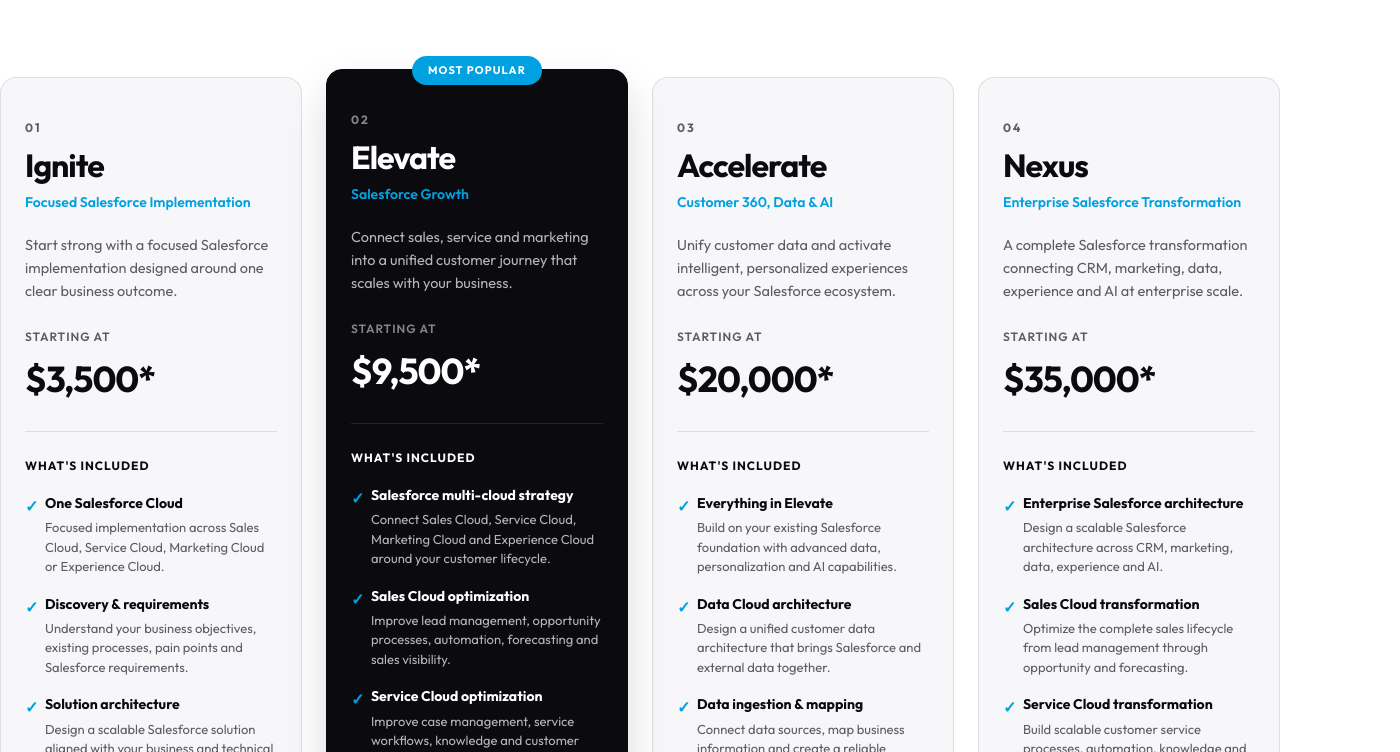
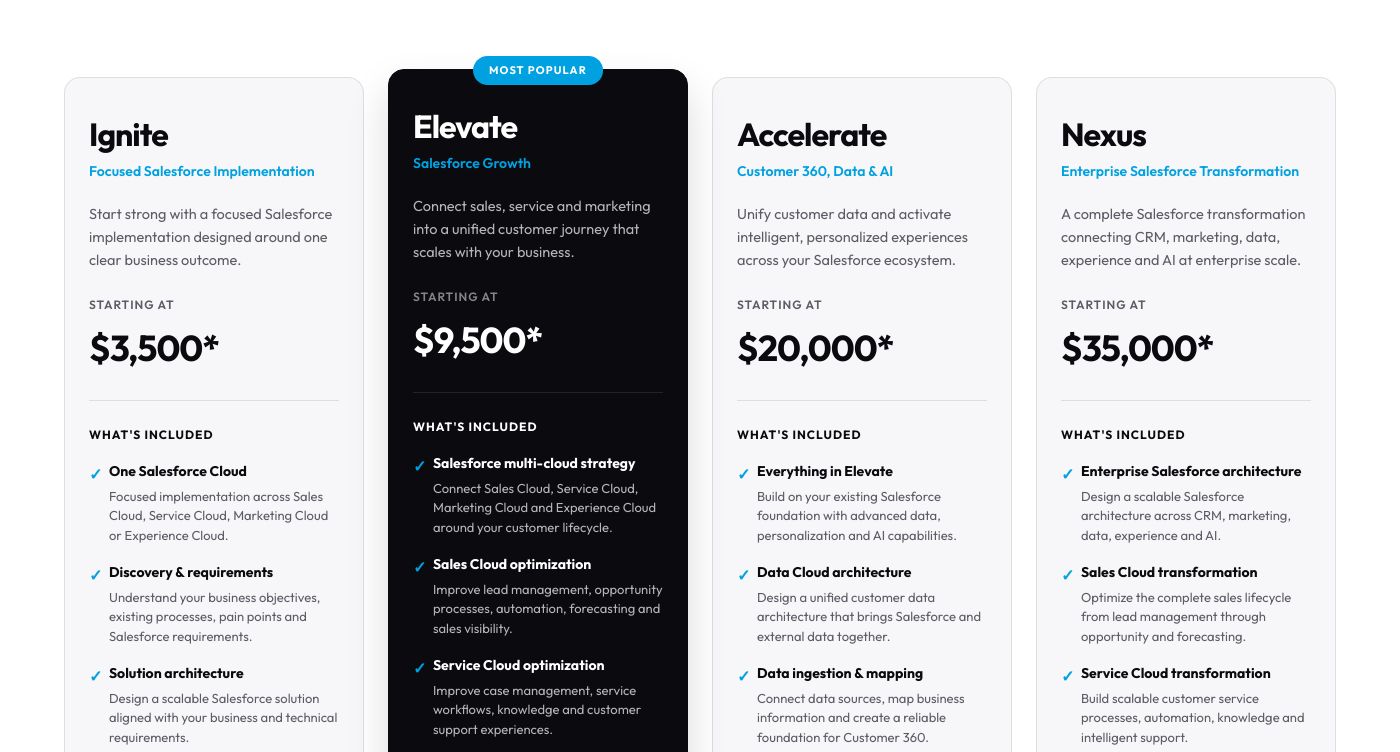
Before and after one commit to YashParkhi07/blazrs, a website: page salesforce.html in a window 1280 px wide. Shown: the part 4187-4939 px from the top of the page, 1400 px wide, since content can reach past the window. Drawn offline with Linux system fonts and the light colour scheme.

Commit message:
Adjust pricing spacing to not stick to screen edges and remove package numbers

```diff
--- a/salesforce.html
+++ b/salesforce.html
@@ -216,11 +216,10 @@
       </div>
 
       <!-- Horizontal Pricing Cards -->
-      <div style="display: grid; grid-template-columns: repeat(auto-fit, minmax(300px, 1fr)); gap: 24px; margin-top: 40px; margin-bottom: 40px;">
+      <div style="display: grid; grid-template-columns: repeat(auto-fit, minmax(300px, 1fr)); gap: 24px; margin-top: 40px; margin-bottom: 40px; padding: 0 5%; max-width: 1400px; margin-left: auto; margin-right: auto;">
 
         <!-- Ignite -->
         <div style="background: var(--panel); border: 1px solid var(--line); border-radius: 16px; padding: 40px 24px; display: flex; flex-direction: column; transition: transform 0.3s ease;">
-          <p style="font-size: 12px; font-weight: 700; letter-spacing: 2px; color: var(--grey); margin-bottom: 12px;">01</p>
           <h3 style="font-size: 32px; color: var(--paper); margin-bottom: 8px; font-weight: 700; letter-spacing: -1px;">Ignite</h3>
           <p style="font-size: 14px; font-weight: 600; color: var(--cyan); margin-bottom: 20px;">Focused Salesforce Implementation</p>
           <p style="font-size: 14.5px; color: var(--grey); line-height: 1.6; margin-bottom: 24px;">Start strong with a focused Salesforce implementation designed around one clear business outcome.</p>
@@ -285,7 +284,6 @@
         <!-- Elevate -->
         <div style="background: var(--paper); border: 1px solid var(--paper); border-radius: 16px; padding: 40px 24px; display: flex; flex-direction: column; transform: translateY(-8px); box-shadow: 0 20px 40px rgba(0,0,0,0.15); position: relative;">
           <div style="position: absolute; top: -14px; left: 50%; transform: translateX(-50%); background: var(--cyan); color: #fff; font-size: 11px; font-weight: 700; text-transform: uppercase; letter-spacing: 0.1em; padding: 6px 16px; border-radius: 20px;">Most Popular</div>
-          <p style="font-size: 12px; font-weight: 700; letter-spacing: 2px; color: rgba(255,255,255,0.5); margin-bottom: 12px;">02</p>
           <h3 style="font-size: 32px; color: #fff; margin-bottom: 8px; font-weight: 700; letter-spacing: -1px;">Elevate</h3>
           <p style="font-size: 14px; font-weight: 600; color: var(--cyan); margin-bottom: 20px;">Salesforce Growth</p>
           <p style="font-size: 14.5px; color: rgba(255,255,255,0.7); line-height: 1.6; margin-bottom: 24px;">Connect sales, service and marketing into a unified customer journey that scales with your business.</p>
@@ -359,7 +357,6 @@
 
         <!-- Accelerate -->
         <div style="background: var(--panel); border: 1px solid var(--line); border-radius: 16px; padding: 40px 24px; display: flex; flex-direction: column; transition: transform 0.3s ease;">
-          <p style="font-size: 12px; font-weight: 700; letter-spacing: 2px; color: var(--grey); margin-bottom: 12px;">03</p>
           <h3 style="font-size: 32px; color: var(--paper); margin-bottom: 8px; font-weight: 700; letter-spacing: -1px;">Accelerate</h3>
           <p style="font-size: 14px; font-weight: 600; color: var(--cyan); margin-bottom: 20px;">Customer 360, Data & AI</p>
           <p style="font-size: 14.5px; color: var(--grey); line-height: 1.6; margin-bottom: 24px;">Unify customer data and activate intelligent, personalized experiences across your Salesforce ecosystem.</p>
@@ -438,7 +435,6 @@
 
         <!-- Nexus -->
         <div style="background: var(--panel); border: 1px solid var(--line); border-radius: 16px; padding: 40px 24px; display: flex; flex-direction: column; transition: transform 0.3s ease;">
-          <p style="font-size: 12px; font-weight: 700; letter-spacing: 2px; color: var(--grey); margin-bottom: 12px;">04</p>
           <h3 style="font-size: 32px; color: var(--paper); margin-bottom: 8px; font-weight: 700; letter-spacing: -1px;">Nexus</h3>
           <p style="font-size: 14px; font-weight: 600; color: var(--cyan); margin-bottom: 20px;">Enterprise Salesforce Transformation</p>
           <p style="font-size: 14.5px; color: var(--grey); line-height: 1.6; margin-bottom: 24px;">A complete Salesforce transformation connecting CRM, marketing, data, experience and AI at enterprise scale.</p>
@@ -523,7 +519,7 @@
       </div>
 
       <!-- Custom CTA Section -->
-      <div style="background: var(--paper); border-radius: 16px; padding: 40px; margin-bottom: 24px; display: flex; flex-direction: column; gap: 24px;">
+      <div style="background: var(--paper); border-radius: 16px; padding: 40px; margin-bottom: 24px; display: flex; flex-direction: column; gap: 24px; width: 90%; max-width: 1300px; margin-left: auto; margin-right: auto;">
         <div>
           <p style="font-size: 10px; font-weight: 700; letter-spacing: 2px; color: var(--grey); margin-bottom: 12px; text-transform: uppercase;">Not sure where to start?</p>
           <h3 style="font-size: 26px; font-weight: 700; color: #fff; margin-bottom: 12px; letter-spacing: -0.5px;">Let's design the right Salesforce strategy.</h3>
@@ -533,7 +529,7 @@
       </div>
 
       <!-- Pricing Note -->
-      <div style="display: flex; gap: 12px; align-items: flex-start; padding: 0 12px; margin-bottom: 80px;">
+      <div style="display: flex; gap: 12px; align-items: flex-start; padding: 0 5%; margin-bottom: 80px; max-width: 1400px; margin-left: auto; margin-right: auto;">
         <span style="color: var(--paper); font-weight: 700; font-size: 14px;">*</span>
         <p style="margin: 0; color: var(--grey); font-size: 12px; line-height: 1.6;">Starting prices are indicative and intended for standard implementations. Final pricing depends on scope, complexity, integrations, data volume, customization and implementation requirements. Salesforce licenses, third-party products and external platform costs are not included.</p>
       </div>
```
